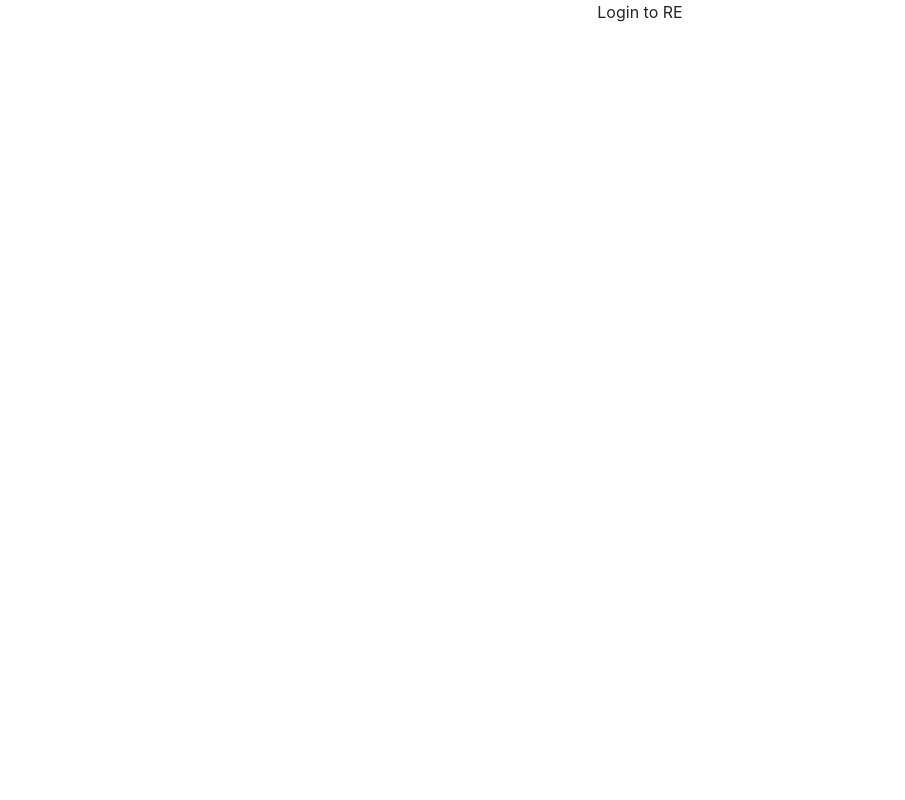
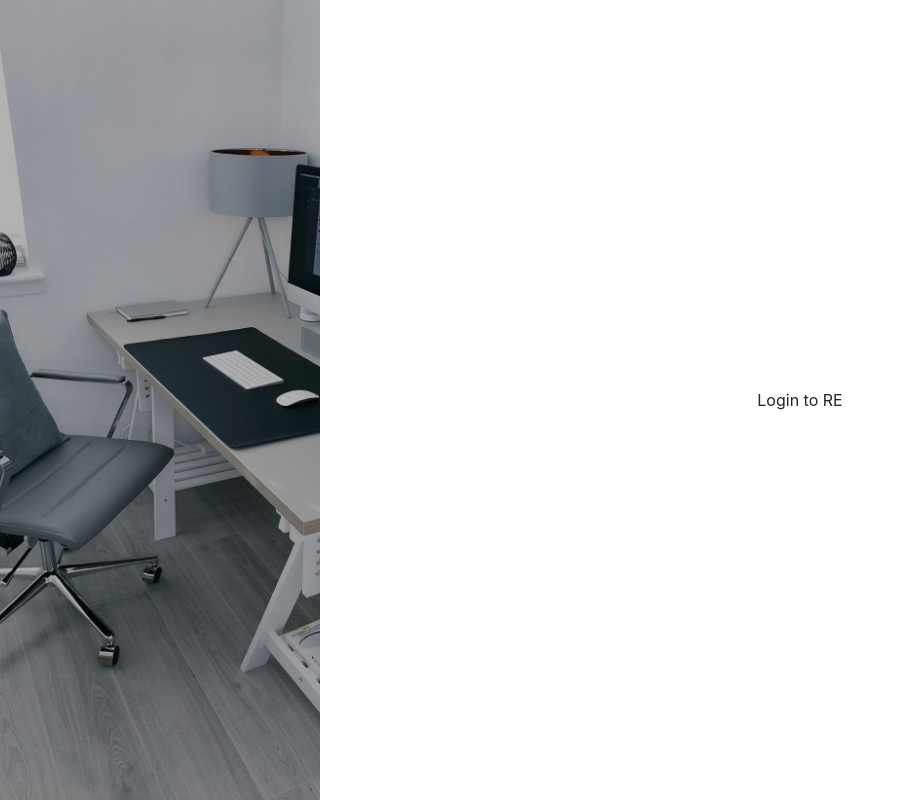
Before and after one commit to OkoyeApps/Resourceedge_Microservices, a React (Create React App) app: page / in a window 1280 px wide. Shown: the whole page, without its empty margins (0-905 px from the left). Built offline with nearby package versions, Linux system fonts and the light colour scheme.

Commit message:
authLayout completed

```diff
--- /dev/null
+++ b/src/components/authLayout/authLayout.css
@@ -0,0 +1,6 @@
+.authImg {
+  height: 100vh;
+  width: 100%;
+  object-fit: cover;
+  object-position: center;
+}
--- a/src/components/authLayout/authLayout.js
+++ b/src/components/authLayout/authLayout.js
@@ -1,9 +1,17 @@
 import React from 'react'
-
+import AuthImg from '../../assets/images/authImg.png'
+import './authLayout.css'
 export default function authLayout(props) {
     return (
-        <div>
-            {props.children}
+        <div className="row mx-0">
+            <div className="col-3 px-0">
+                <div>
+                    <img src={AuthImg} alt="auth image" className="authImg" />
+                </div>
+            </div>
+            <div className="col-9 d-flex justify-content-center align-items-center">
+                {props.children}
+            </div>
         </div>
     )
 }
```
Also changed, not shown: src/assets/images/authImg.png (added).
